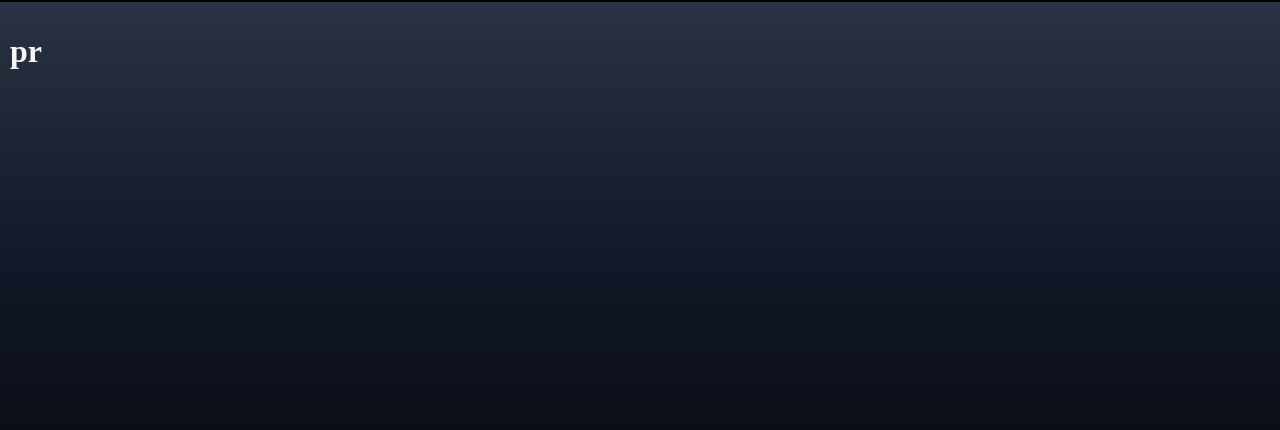
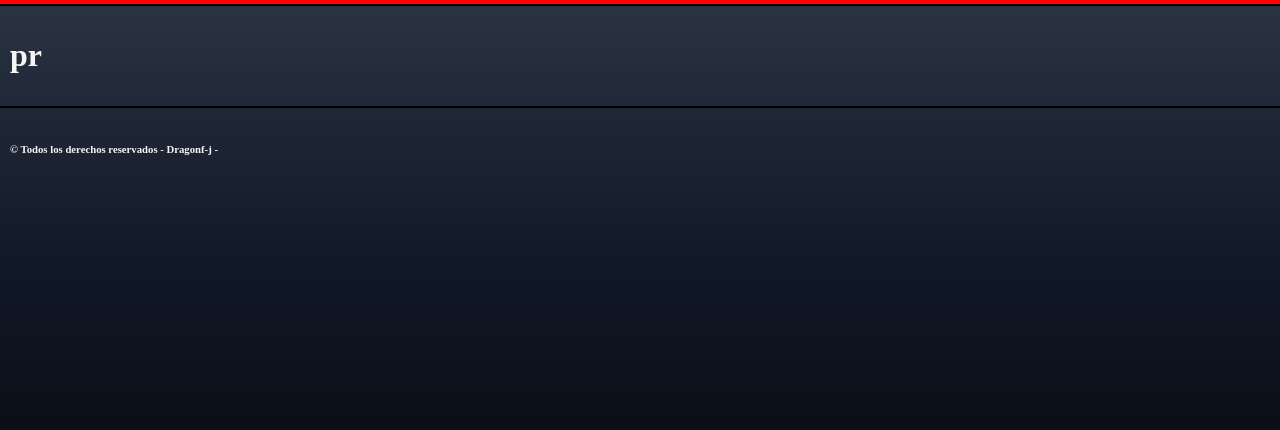
Before and after one commit to Dragonf-j/TecnoFind, a Django app: template core/templates/core/core.html in a window 1280 px wide. Shown: the part 132-562 px from the top of the page. Run offline with Django 4.2, Linux system fonts and the light colour scheme; the template is opened without the code that fills it, so the values that code supplies are empty.

Commit message:
Cambios en la base html y de css
Se añade un nuevo footer. que contienen nuevas funcionalidades. Ademas se añaden estilos temporales

```diff
--- a/core/static/css/base_light_mode.css
+++ b/core/static/css/base_night_mode.css
@@ -37,9 +37,13 @@ body{
     position: relative;
 }
 .mainContain{
-    min-height: 100%;
+    height: auto;
+    width: 100%;
+    border: red 2px solid;
+    flex-direction: column;
     display: flex;
-    flex-direction: column;
+    align-items: center;
+    justify-content: center;
 }
 
 a{
--- a/core/templates/core/core.html
+++ b/core/templates/core/core.html
@@ -5,7 +5,7 @@
     <meta name="viewport" content="width=device-width, initial-scale=1.0">
     <title>Home</title>
     {% load static %}
-    <link rel="stylesheet" href="{% static 'css/base_light_mode.css' %}">
+    <link rel="stylesheet" href="{% static 'css/base_night_mode.css' %}">
 
 </head>
 <body>
@@ -29,11 +29,27 @@
         </nav>
     </header>
 
-<div class="mainContain">
+    <div class="mainContain">
 
-</div>
+    </div>
     <footer class="fot">
         <h1>pr</h1>
     </footer>
+    <footer class="fot">
+        <nav class="navbar navbar-expand-sm  navbar-dark">
+            <ul class="navbar-nav">
+                <li class="nav-item">
+                    <a href="" class="nav-link">
+                        Contacto</a>
+                </li>
+                <li class="nav-item">
+                    <a href="" class="nav-link">
+                        Privacidad</a>
+                </li>
+            </ul>
+
+        </nav>
+        <h6 class="copy">&copy; Todos los derechos reservados - Dragonf-j - <?php $year= date("Y"); echo $year;?></h6>
+    </footer>
 </body>
 </html>
```
